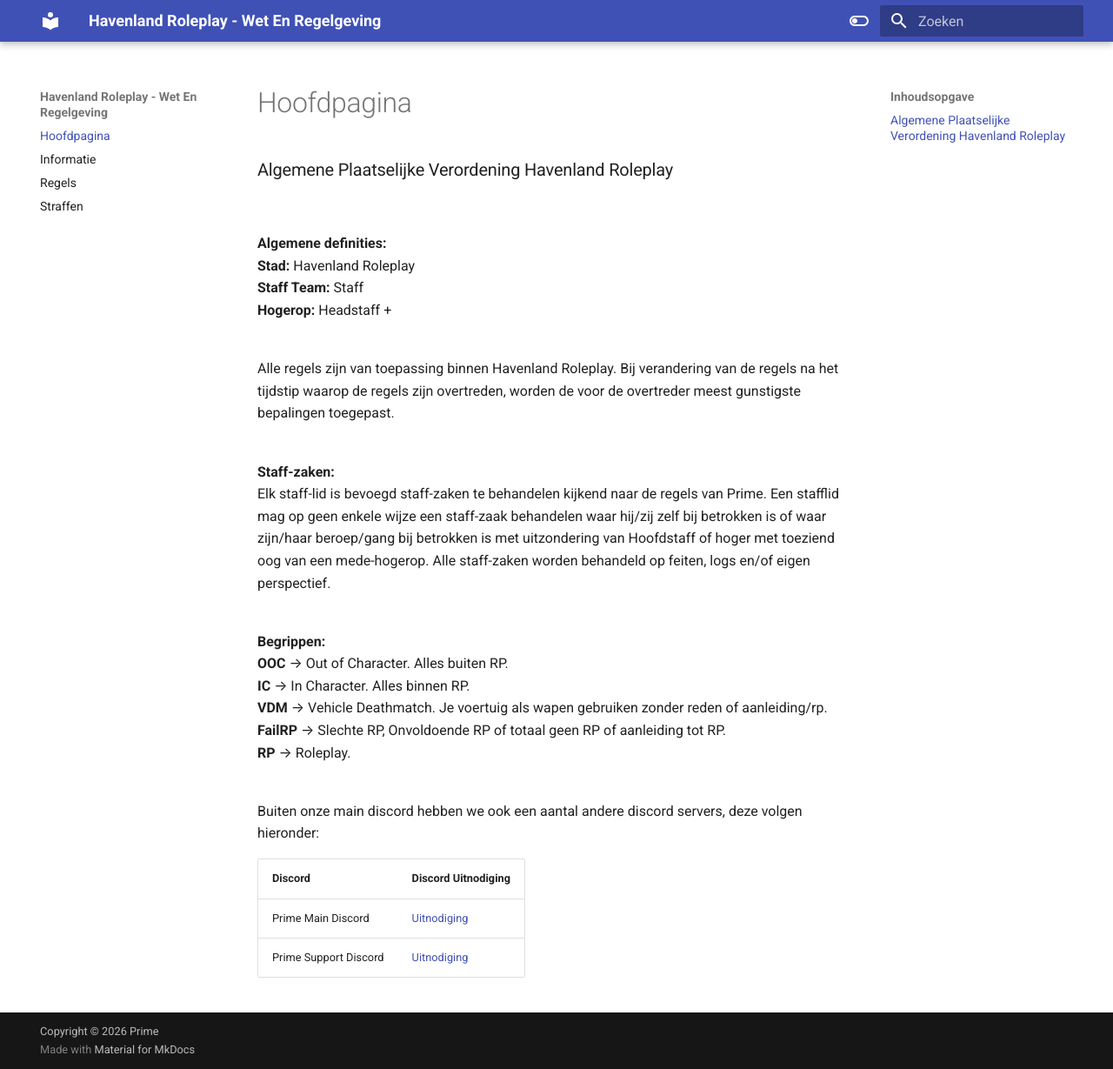
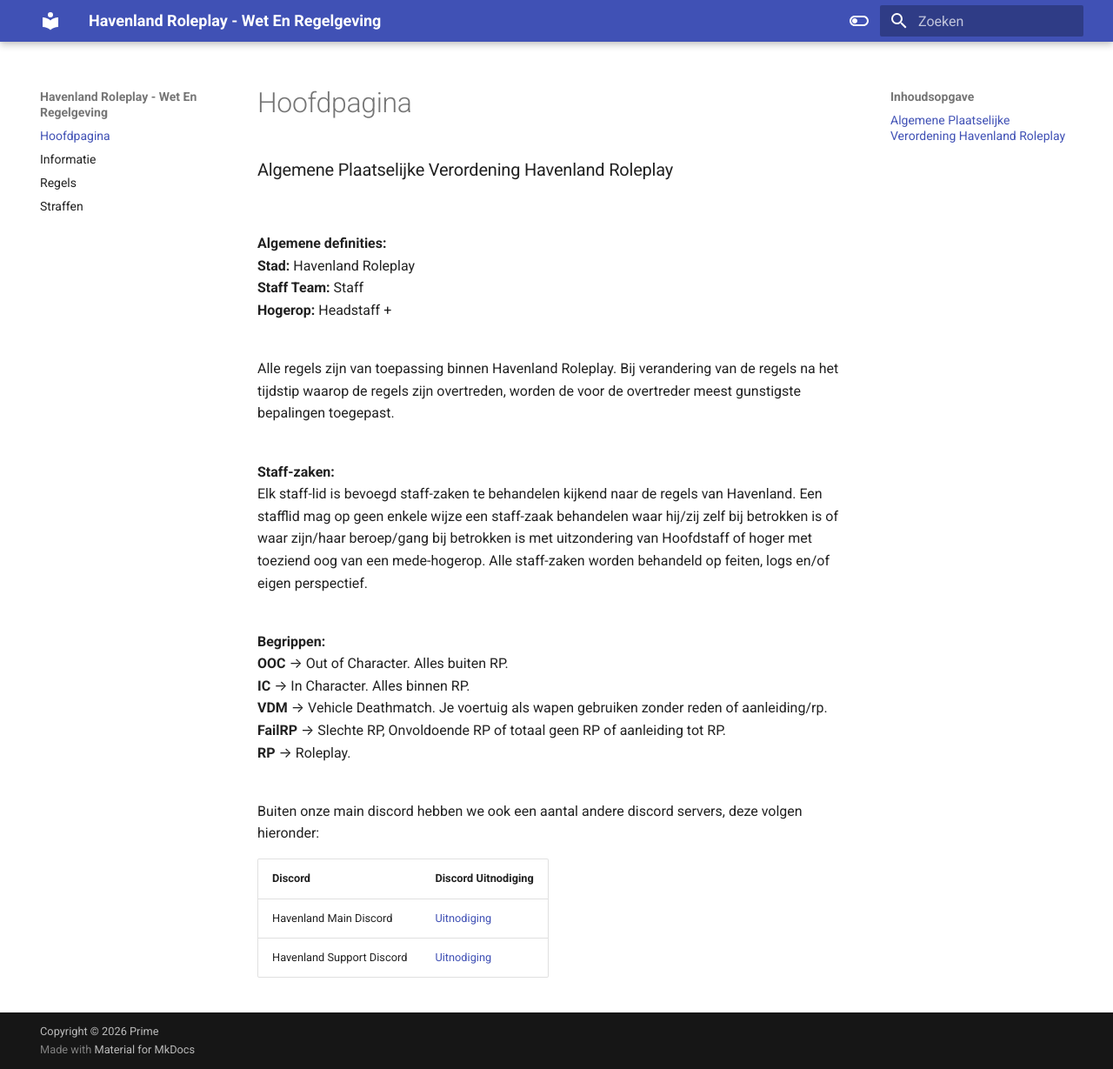
Before and after one commit to havenland-apv/havenland-apv.github.io, an MkDocs documentation site: the page built from docs/index.md, in a window 1280 px wide and 1229 px high. Shown: the whole window at 87% size. Built offline with MkDocs 1.6.1 and Material for MkDocs 9.7.7, drawn with Linux system fonts in a browser that asks for light colours; comment, search, counter and statistics services are not loaded.

Commit message:
Update index.md

```diff
--- a/docs/index.md
+++ b/docs/index.md
@@ -12,7 +12,7 @@
 </br>
 
 **Staff-zaken:**<br>
-Elk staff-lid is bevoegd staff-zaken te behandelen kijkend naar de regels van Prime. Een stafflid mag op geen enkele wijze een staff-zaak behandelen waar hij/zij zelf bij betrokken is of waar zijn/haar beroep/gang bij betrokken is met uitzondering van Hoofdstaff of hoger met toeziend oog van een mede-hogerop. Alle staff-zaken worden behandeld op feiten, logs en/of eigen perspectief.<br>
+Elk staff-lid is bevoegd staff-zaken te behandelen kijkend naar de regels van Havenland. Een stafflid mag op geen enkele wijze een staff-zaak behandelen waar hij/zij zelf bij betrokken is of waar zijn/haar beroep/gang bij betrokken is met uitzondering van Hoofdstaff of hoger met toeziend oog van een mede-hogerop. Alle staff-zaken worden behandeld op feiten, logs en/of eigen perspectief.<br>
 </br>
 
 **Begrippen:**<br>
@@ -27,5 +27,5 @@
 
 | Discord | Discord Uitnodiging |
 |---|---|
-| Prime Main Discord | [Uitnodiging](https://discord.gg/rCjqgerNy6) |
-| Prime Support Discord | [Uitnodiging](soon) |
+| Havenland Main Discord | [Uitnodiging](https://discord.gg/rCjqgerNy6) |
+| Havenland Support Discord | [Uitnodiging](soon) |
```
